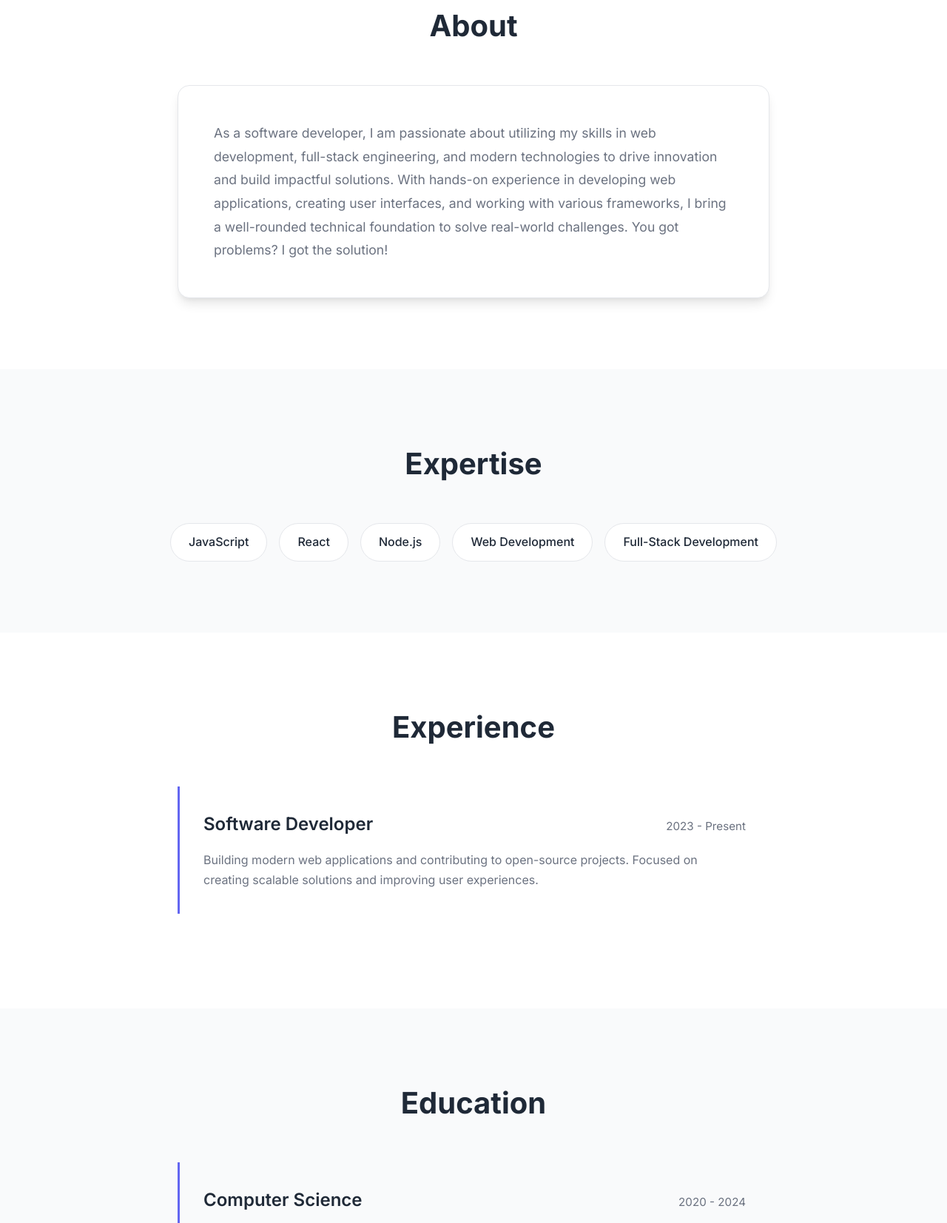
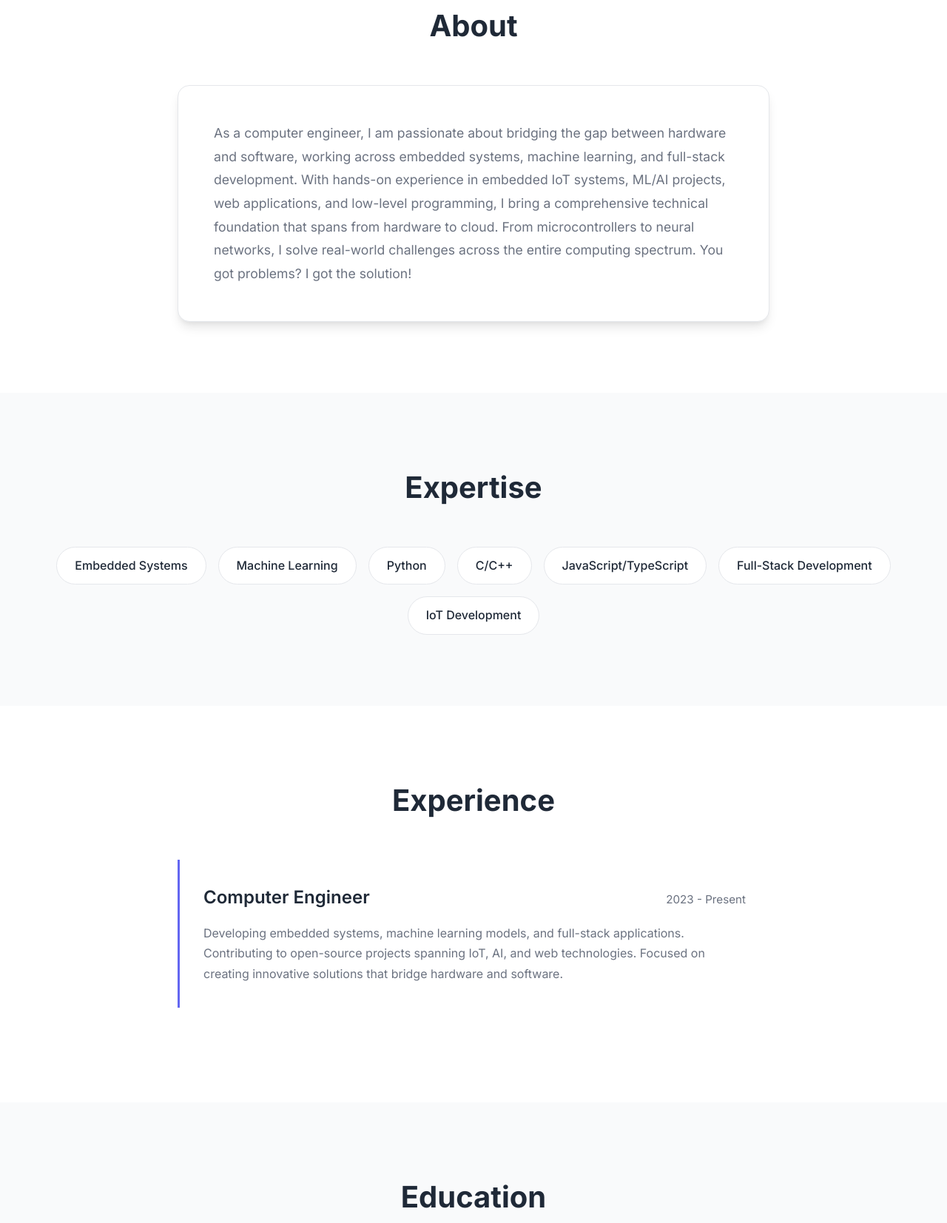
Before and after one commit to Swayyum/Swayyum.github.io, a website: page index.html in a window 1280 px wide. Shown: the part 893-2546 px from the top of the page at 74% size. Drawn offline with Linux system fonts and the light colour scheme; no server answers; animation ran at ten frames a second.

Commit message:
added computer engineeing

```diff
--- a/index.html
+++ b/index.html
@@ -3,7 +3,7 @@
 <head>
     <meta charset="UTF-8">
     <meta name="viewport" content="width=device-width, initial-scale=1.0">
-    <meta name="description" content="Swayam Mehta's Portfolio - Developer showcasing projects and skills">
+    <meta name="description" content="Swayam Mehta's Portfolio - Computer Engineer specializing in embedded systems, machine learning, and full-stack development">
     <title>Swayam Mehta | Portfolio</title>
     <link rel="stylesheet" href="styles.css">
     <link rel="stylesheet" href="profile-card.css">
@@ -23,7 +23,7 @@
                 <p class="greeting">Hello there!</p>
                 <h1 class="hero-title">
                     I am <span class="name">Swayam</span>,<br>
-                    a <span class="name">Software Developer</span>
+                    a <span class="name">Computer Engineer</span>
                 </h1>
                 <div class="hero-social">
                     <a href="https://github.com/Swayyum" target="_blank" rel="noopener noreferrer" class="social-link">
@@ -50,11 +50,12 @@
             <div class="about-content">
                 <div class="about-card">
                     <p class="about-text">
-                        As a software developer, I am passionate about utilizing my skills in web development,
-                        full-stack engineering, and modern technologies to drive innovation and build impactful
-                        solutions. With hands-on experience in developing web applications, creating user interfaces,
-                        and working with various frameworks, I bring a well-rounded technical foundation to solve
-                        real-world challenges. You got problems? I got the solution!
+                        As a computer engineer, I am passionate about bridging the gap between hardware and software,
+                        working across embedded systems, machine learning, and full-stack development. With hands-on
+                        experience in embedded IoT systems, ML/AI projects, web applications, and low-level programming,
+                        I bring a comprehensive technical foundation that spans from hardware to cloud. From microcontrollers
+                        to neural networks, I solve real-world challenges across the entire computing spectrum.
+                        You got problems? I got the solution!
                     </p>
                 </div>
             </div>
@@ -66,11 +67,13 @@
         <div class="container">
             <h2 class="section-title">Expertise</h2>
             <div class="expertise-list">
-                <span class="expertise-item">JavaScript</span>
-                <span class="expertise-item">React</span>
-                <span class="expertise-item">Node.js</span>
-                <span class="expertise-item">Web Development</span>
+                <span class="expertise-item">Embedded Systems</span>
+                <span class="expertise-item">Machine Learning</span>
+                <span class="expertise-item">Python</span>
+                <span class="expertise-item">C/C++</span>
+                <span class="expertise-item">JavaScript/TypeScript</span>
                 <span class="expertise-item">Full-Stack Development</span>
+                <span class="expertise-item">IoT Development</span>
             </div>
         </div>
     </section>
@@ -82,12 +85,13 @@
             <div class="experience-timeline">
                 <div class="timeline-item">
                     <div class="timeline-header">
-                        <h3 class="timeline-company">Software Developer</h3>
+                        <h3 class="timeline-company">Computer Engineer</h3>
                         <span class="timeline-date">2023 - Present</span>
                     </div>
                     <p class="timeline-description">
-                        Building modern web applications and contributing to open-source projects.
-                        Focused on creating scalable solutions and improving user experiences.
+                        Developing embedded systems, machine learning models, and full-stack applications.
+                        Contributing to open-source projects spanning IoT, AI, and web technologies.
+                        Focused on creating innovative solutions that bridge hardware and software.
                     </p>
                 </div>
             </div>
@@ -101,7 +105,7 @@
             <div class="education-timeline">
                 <div class="timeline-item">
                     <div class="timeline-header">
-                        <h3 class="timeline-school">Computer Science</h3>
+                        <h3 class="timeline-school">Computer Engineering</h3>
                         <span class="timeline-date">2020 - 2024</span>
                     </div>
                     <p class="timeline-degree">Bachelor's Degree</p>
--- a/profile-card.js
+++ b/profile-card.js
@@ -39,7 +39,7 @@ class ProfileCard {
             mobileTiltSensitivity: options.mobileTiltSensitivity || 5,
             miniAvatarUrl: options.miniAvatarUrl || options.avatarUrl,
             name: options.name || 'Swayam Mehta',
-            title: options.title || 'Software Engineer',
+            title: options.title || 'Computer Engineer',
             handle: options.handle || 'Swayyum',
             status: options.status || 'Online',
             contactText: options.contactText || 'Contact Me',
@@ -403,7 +403,7 @@ document.addEventListener('DOMContentLoaded', () => {
     if (heroSection) {
         const profileCard = new ProfileCard({
             name: 'Swayam Mehta',
-            title: 'Software Engineer',
+            title: 'Computer Engineer',
             handle: 'Swayyum',
             status: 'Online',
             contactText: 'Contact Me',
--- a/script.js
+++ b/script.js
@@ -206,7 +206,12 @@ const populateTechnologies = () => {
     const techList = document.getElementById('techList');
     if (!techList) return;
 
-    const technologies = ['JavaScript', 'React', 'Node.js', 'Python', 'HTML', 'CSS', 'Git', 'WebGL'];
+    const technologies = [
+        'Python', 'C++', 'C', 'JavaScript', 'TypeScript',
+        'React', 'Node.js', 'TensorFlow', 'Machine Learning',
+        'Embedded Systems', 'IoT', 'Jupyter Notebooks',
+        'Git', 'WebGL', 'HTML', 'CSS'
+    ];
 
     techList.innerHTML = technologies.map(tech =>
         `<span class="tech-item">${tech}</span>`
```
